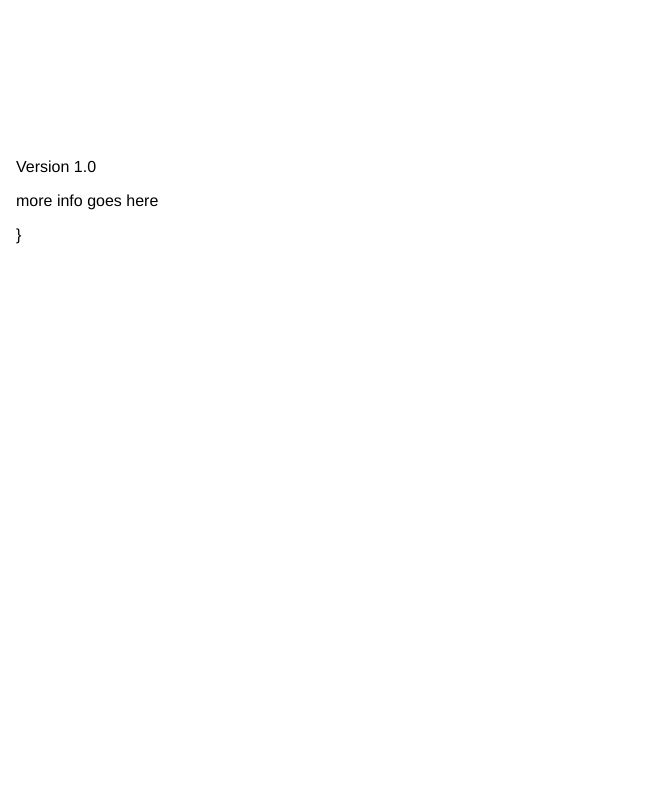
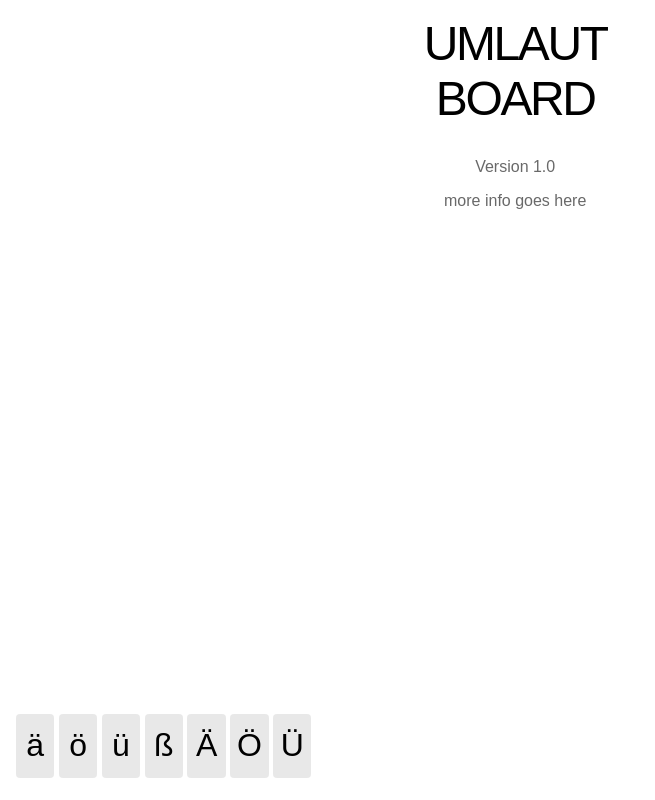
Before and after one commit to versluis/Umlautboard, a plain HTML site: page index.html in a window 1280 px wide. Shown: the whole page, without its empty margins (0-655 px from the left). Drawn offline with Linux system fonts and the light colour scheme; a web font is replaced by a local one.

Commit message:
styled colour scheme

```diff
--- a/styles.css
+++ b/styles.css
@@ -2,25 +2,28 @@
 /* Umlautboard  */
 /* CSS Document */
 
-html
-    	{
+/* grab nice font from The Google */
+@import url('https://fonts.googleapis.com/css?family=Days+One&display=swap');
+
+/* define styles */
+html {
 	background: white;
 }
 
-		body
-		{
+body {
 	background: white;
-			color: black;
+	color: white;
 	padding: .5em;
-		    font: 1em Helvetica, sans-serif;
+	font-family: 'Days One', sans-serif;
+	font: 1em;
 	padding-bottom: env(safe-area-inset-bottom);
 
 	-webkit-text-size-adjust: none;
 	-webkit-tap-highlight-color: transparent;
 	-webkit-user-select: none;
 }
-		a
-		{
+
+a {
 	color: inherit;
 	text-decoration: underline;
 }
@@ -33,60 +36,61 @@ html
 	height: 640px;
 }
 
-		h1
-		{
+h1 {
 	text-align: center;
-			color: white;
+	color: black;
 	font-size: 3em;
 	letter-spacing: -.05em;
 	font-weight: 100;
-
 	-webkit-user-select: none;
 }
 
-		#keyboard
-		{
+#keyboard {
 	position: absolute;
 	bottom: 0;
 	padding-bottom: 1em;
 }
 
-		#keyboard input /* single key */
-		{
+#keyboard input /* single key */ {
 	display: inline-block;
 	width: 1.2em;
 	height: 2em;
 	padding: .6em .1em;
 	margin: .1em 0 .2em 0;
 	overflow: hidden;
-			background: rgba(255,255,255,.15);
+	background: rgba(100,100,100,.15);
 	border: 0px;
-			color: white;
+	color: black;
 	-webkit-border-radius: 4px;
 
-			font-size: 1.75em;
-			line-height: 18px;
+	font-size: 2em;
+	line-height: 20px;
 	text-align: center;
 
 	-webkit-user-select: none;
 	cursor: default;
 }
-		#keyboard input:active
-		{
-			background: rgba(255,255,255,.25);
+
+#keyboard input:active {
+	background: rgba(10,10,10,.25);
 }
 
-		#message
-		{
+#message {
 	margin: 1em auto;
 	font-size: 1.2em;
 	opacity: .5;
 	text-align: center;
+	transition: opacity 2s;
+	color: DimGray;
+}
 
-			transition: opacity 2s;
-		}
-		#message.hidden
-		{
+#message.hidden {
 	opacity: 0;
 	transition: none;
 }
+
+#info {
+	font: 1em;
+	color: DimGray;
+	text-align: center;
+}
```
Lines whose indentation alone changed are shown as unchanged.
